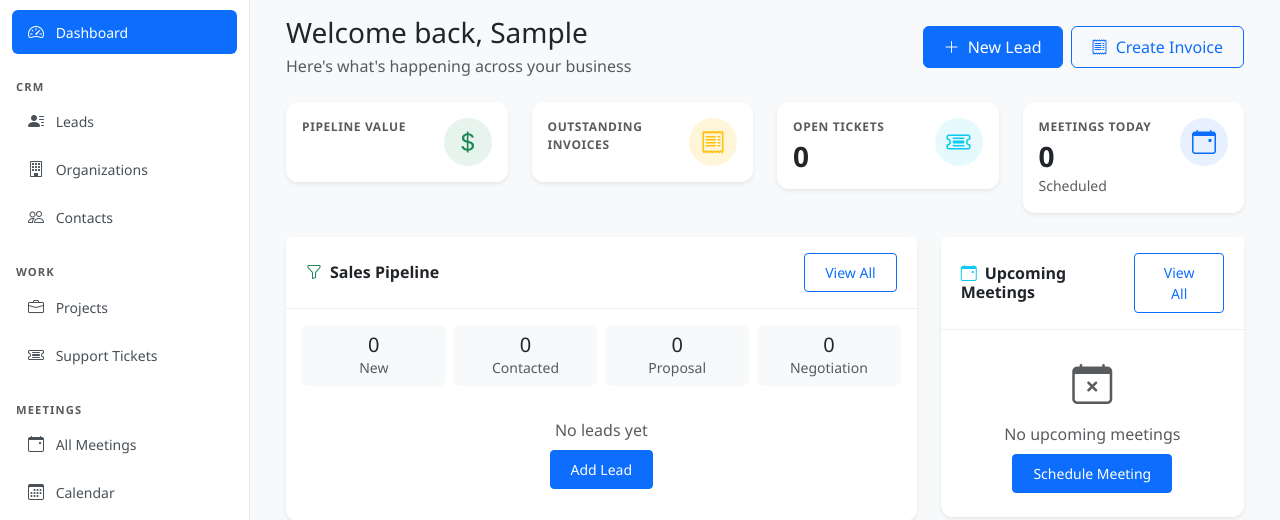
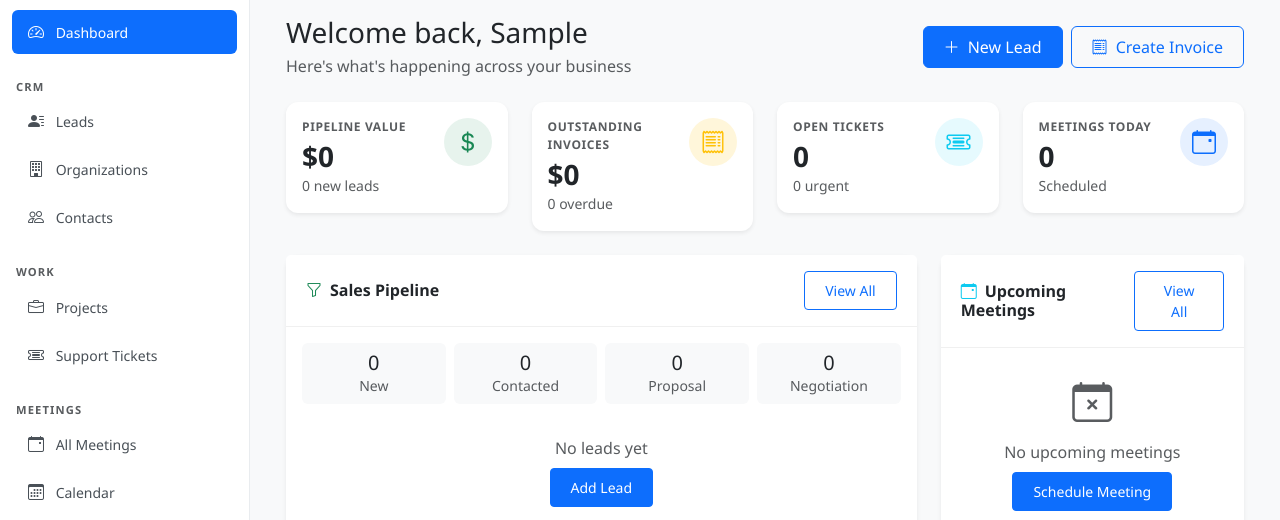
Before and after one commit to jeuanimo/mtg_portal, a Django app: page /dashboard/ in a window 1280 px wide. Shown: the part 64-584 px from the top of the page. Run offline with Django 5.2, Linux system fonts and the light colour scheme; the visitor is signed in with stand-in values (Sample User, id 1); data comes from the database, SQL or seed files in the repository; data that the repository does not hold is empty; parts of the project's set-up code (start-up, migrations or seed data) failed here and were passed over; some libraries are stand-ins or nearby versions.

Commit message:
Fix all KPI card add-filter issues: coerce Decimal/int to string before concatenation

```diff
--- a/templates/dashboard/admin_dashboard.html
+++ b/templates/dashboard/admin_dashboard.html
@@ -22,13 +22,19 @@
         <!-- KPI Cards Row -->
         <div class="row g-4 mb-4">
             <div class="col-md-6 col-xl-3">
-                {% include "includes/kpi_card.html" with title="Pipeline Value" value="$"|add:leads_pipeline_value|floatformat:0|intcomma icon="bi-currency-dollar" variant="success" subtitle=leads_new|add:" new leads" %}
+                {% with fmt=leads_pipeline_value|floatformat:0|intcomma sub=leads_new|stringformat:"s" %}
+                    {% include "includes/kpi_card.html" with title="Pipeline Value" value="$"|add:fmt icon="bi-currency-dollar" variant="success" subtitle=sub|add:" new leads" %}
+                {% endwith %}
             </div>
             <div class="col-md-6 col-xl-3">
-                {% include "includes/kpi_card.html" with title="Outstanding Invoices" value="$"|add:invoices_outstanding|floatformat:0|intcomma icon="bi-receipt" variant="warning" subtitle=invoices_overdue|add:" overdue" %}
+                {% with fmt=invoices_outstanding|floatformat:0|intcomma sub=invoices_overdue|stringformat:"s" %}
+                    {% include "includes/kpi_card.html" with title="Outstanding Invoices" value="$"|add:fmt icon="bi-receipt" variant="warning" subtitle=sub|add:" overdue" %}
+                {% endwith %}
             </div>
             <div class="col-md-6 col-xl-3">
-                {% include "includes/kpi_card.html" with title="Open Tickets" value=tickets_open icon="bi-ticket-detailed" variant="info" subtitle=tickets_urgent|add:" urgent" %}
+                {% with sub=tickets_urgent|stringformat:"s" %}
+                    {% include "includes/kpi_card.html" with title="Open Tickets" value=tickets_open icon="bi-ticket-detailed" variant="info" subtitle=sub|add:" urgent" %}
+                {% endwith %}
             </div>
             <div class="col-md-6 col-xl-3">
                 {% include "includes/kpi_card.html" with title="Meetings Today" value=meetings_today icon="bi-calendar-event" variant="primary" subtitle="Scheduled" %}
```
